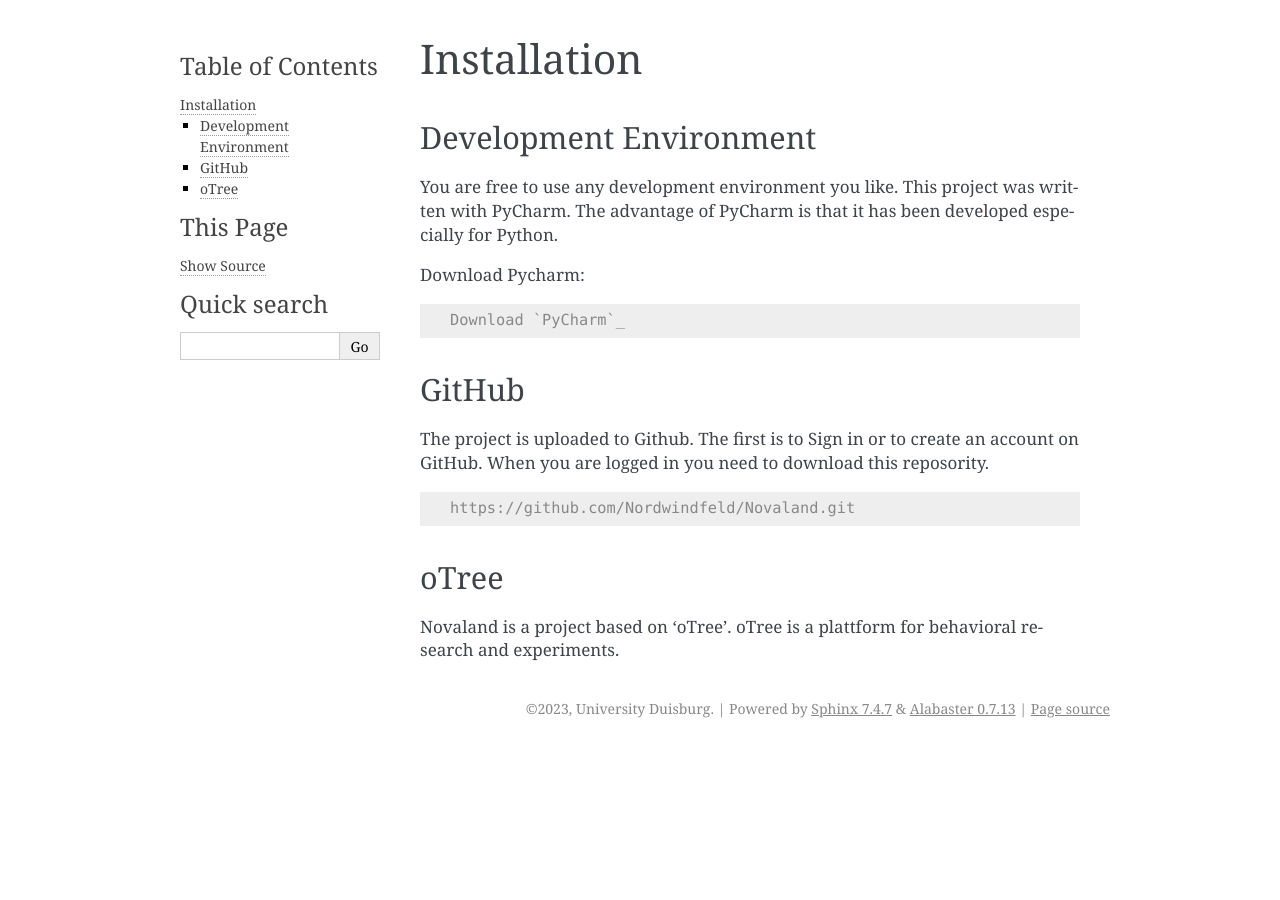
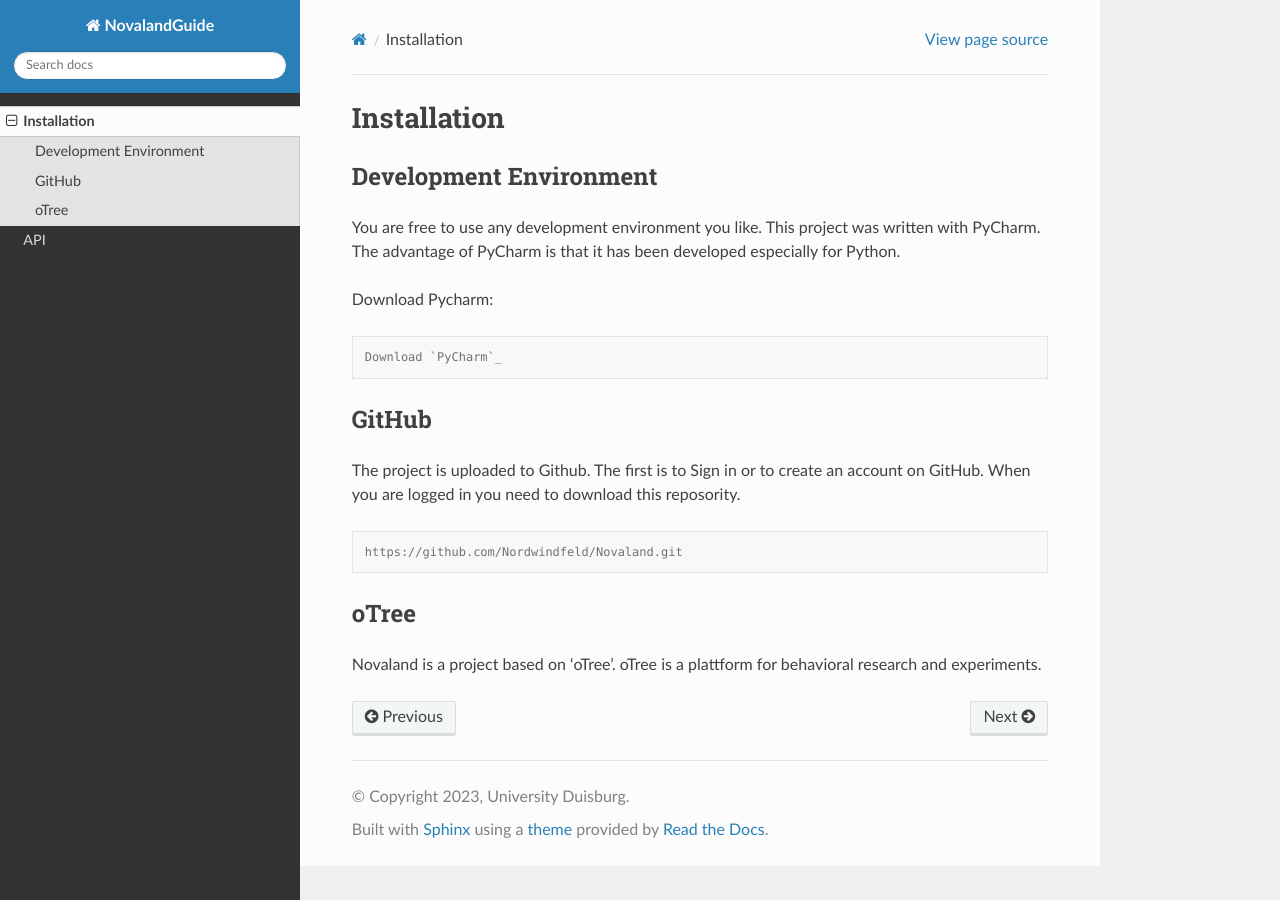
Before and after one commit to EmpPowiUDE/NovalandGuide, a Sphinx documentation site: the page built from docs/source/installation.rst, in a window 1280 px wide. Built offline with Sphinx 7.4.7 and the Read the Docs theme 2.0.0, drawn with Linux system fonts in a browser that asks for light colours; pages that are not in the unit, such as notebooks, are missing from menus.

Commit message:
Change Theme
Test 2

Changing CodeBlocks

Remove Points

remove Points

```diff
--- a/docs/source/conf.py
+++ b/docs/source/conf.py
@@ -24,5 +24,5 @@ exclude_patterns = []
 # -- Options for HTML output -------------------------------------------------
 # https://www.sphinx-doc.org/en/master/usage/configuration.html#options-for-html-output
 
-html_theme = 'alabaster'
+html_theme = 'sphinx_rtd_theme'
 html_static_path = ['_static']
--- a/docs/source/index.rst
+++ b/docs/source/index.rst
@@ -13,4 +13,5 @@ Contents
 -----------------------------------------
 .. toctree::
    installation
-   CreateANewPage
+   api
+   createanewpage
```
Also changed, not shown: docs/source/CreateANewPage.rst (+17 -22 lines).
